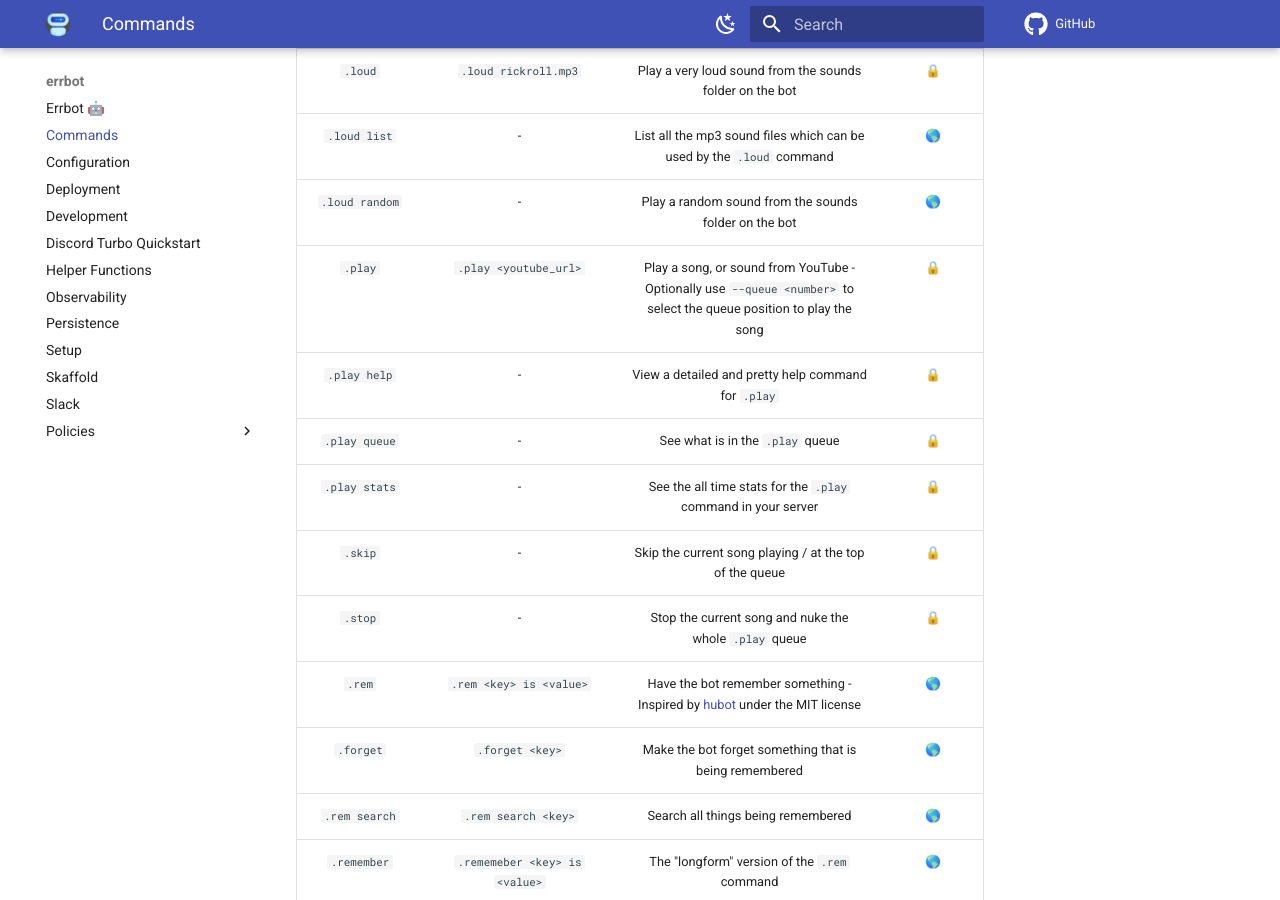
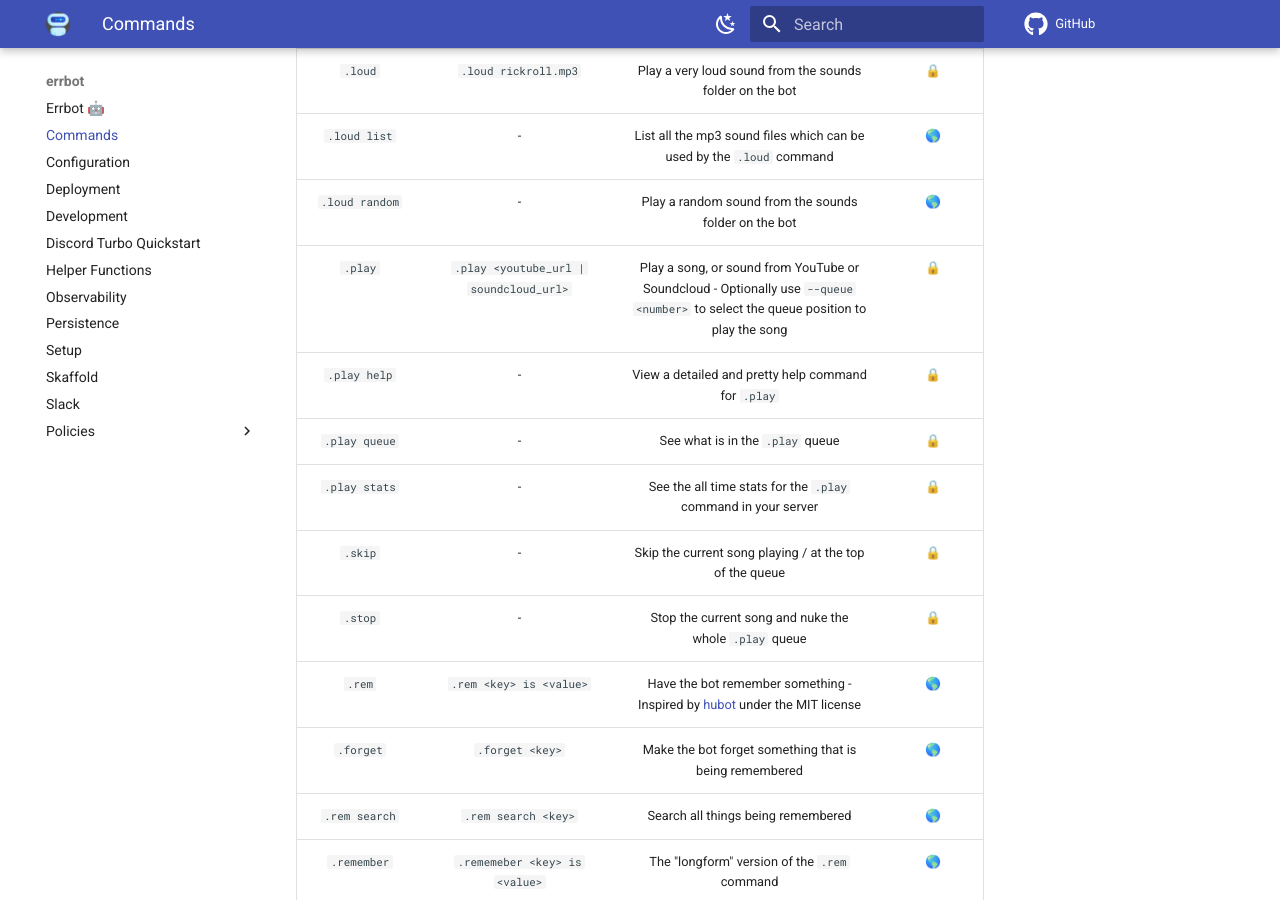
Before and after one commit to GrantBirki/errbot, an MkDocs documentation site: the page built from docs/commands.md, in a window 1280 px wide and 900 px high, scrolled down 2273 px. Built offline with MkDocs 1.6.1 and Material for MkDocs 9.7.7, drawn with Linux system fonts in a browser that asks for light colours; comment, search, counter and statistics services are not loaded.

Commit message:
update command docs

```diff
--- a/docs/commands.md
+++ b/docs/commands.md
@@ -45,7 +45,7 @@ The following commands are all available via the chatbot:
 | `.loud` | `.loud rickroll.mp3` | Play a very loud sound from the sounds folder on the bot | 🔒 |
 | `.loud list` | - | List all the mp3 sound files which can be used by the `.loud` command | 🌎 |
 | `.loud random` | - | Play a random sound from the sounds folder on the bot | 🌎 |
-| `.play` | `.play <youtube_url>` | Play a song, or sound from YouTube - Optionally use `--queue <number>` to select the queue position to play the song | 🔒 |
+| `.play` | `.play <youtube_url | soundcloud_url>` | Play a song, or sound from YouTube or Soundcloud - Optionally use `--queue <number>` to select the queue position to play the song | 🔒 |
 | `.play help` | - | View a detailed and pretty help command for `.play` | 🔒 |
 | `.play queue` | - | See what is in the `.play` queue | 🔒 |
 | `.play stats` | - | See the all time stats for the `.play` command in your server | 🔒 |
```
